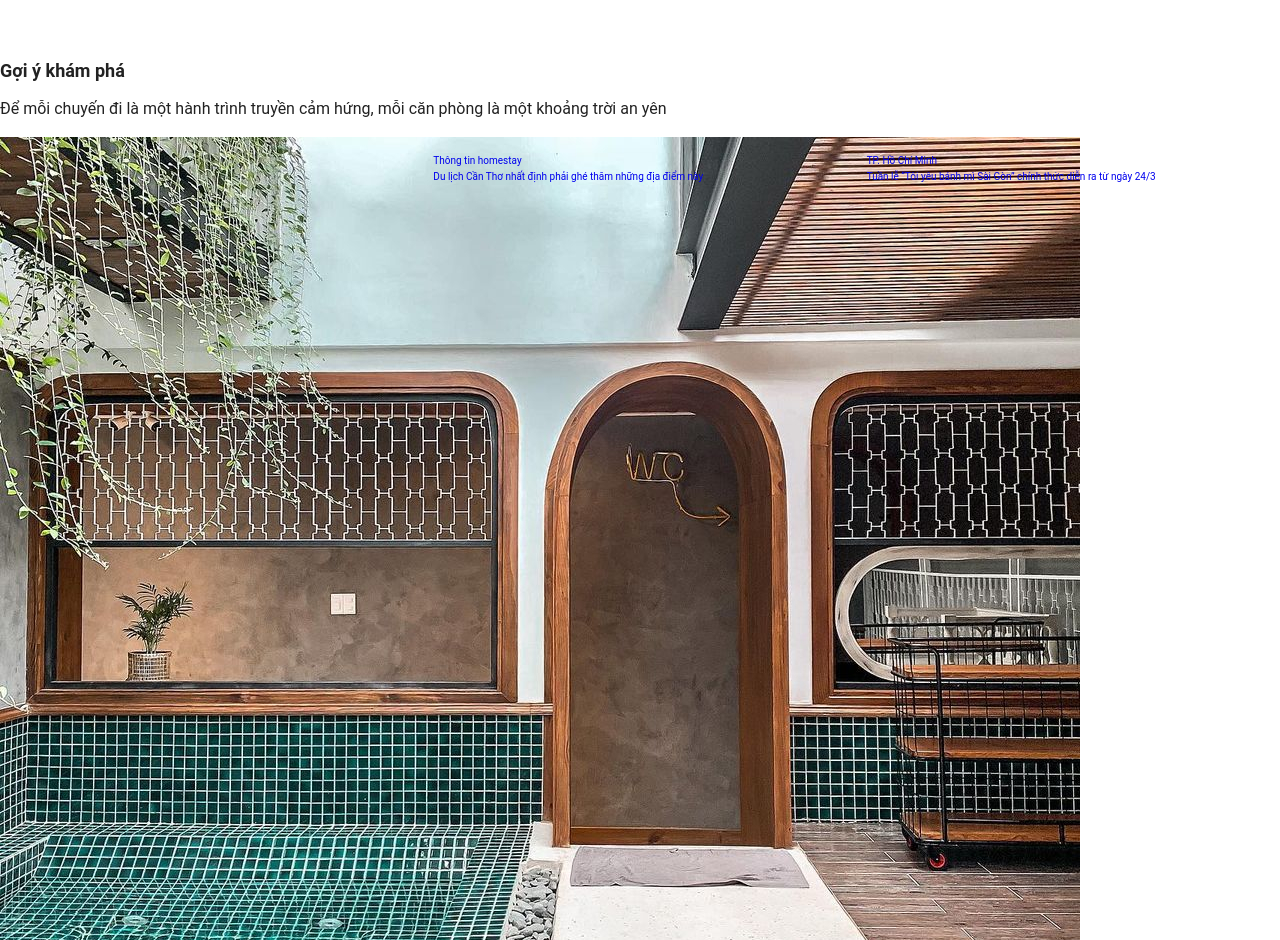
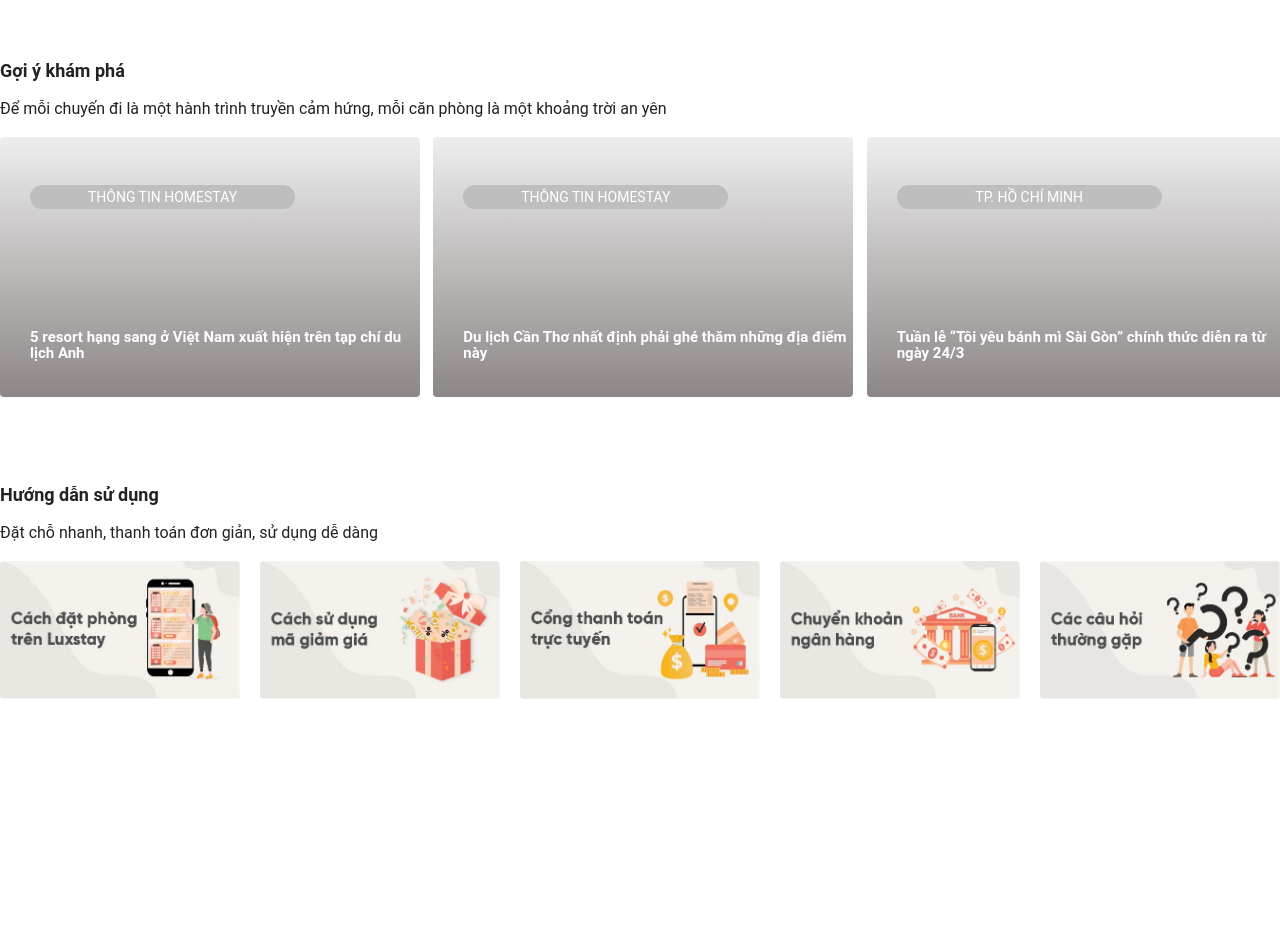
Before and after one commit to xhoang0509/Luxstay-web, a plain HTML site: page index.html in a window 1280 px wide. Shown: the part 1860-2800 px from the top of the page. After the commit the page ends 2564 px from the top, so only its background shows below. Drawn offline with Linux system fonts and the light colour scheme.

Commit message:
container use

```diff
--- a/assets/style/base.css
+++ b/assets/style/base.css
@@ -78,8 +78,8 @@ html {
 
 @keyframes translateX {
     from {
-        opacity: 0.4;
-        transform: translateX(30%);
+        opacity: 0;
+        transform: translateX(70%);
     }
     to {
         opacity: 1;
@@ -89,8 +89,8 @@ html {
 
 @keyframes translateY {
     from {
-        opacity: 0.4;
-        transform: translateX(-30%);
+        opacity: 0;
+        transform: translateX(-70%);
     }
     to {
         opacity: 1;
--- a/assets/style/main.css
+++ b/assets/style/main.css
@@ -476,12 +476,18 @@
     display: block;
     position: relative;
     text-decoration: none;
+    overflow: hidden;
 }
 
 .container__place-item-img {
     width: 244px;
     height: 305px;
     border-radius: 4px;
+    transition: transform 0.2s;
+}
+
+.container__place-item-img:hover {
+    transform: scale(1.1);
 }
 
 .container__place-item-text {
@@ -542,7 +548,8 @@
 }
 
 .container__endow-item {
-    text-decoration: none;
+    display: block;
+    overflow: hidden;
 }
 
 .container__endow-item-img {
@@ -550,6 +557,7 @@
     height: 100%;
     border-radius: 10px;
 }
+
 
 /* Container recommend*/
 .container__recommend {
@@ -573,12 +581,18 @@
     text-decoration: none;
     display: flex;
     flex-direction: column;
+    overflow: hidden;
 }
 
 .container__recommend-img {
     width: 100%;
     height: 100%;
     border-radius: 4px;
+}
+
+.container__recommend-img:hover {
+    transform: scale(1.05);
+    transition: transform 0.2s;
 }
 
 .container__recommend-sub-img {
@@ -620,18 +634,70 @@
 .container__discovery-item {
     text-decoration: none;
     display: block;
-    width: 400px;
-    height: 290px;
+    width: 420px;
+    height: 260px;
+    background-image: linear-gradient(#EEEEEE, #8d8686);
+    border-radius: 4px;
+    position: relative;
 }
 
 .container__discovery-img {
-    background-size: cover;
+
+}
+
+.container__discovery-post {
+    position: absolute;
+    bottom: 36px;
+    left: 30px;
 }
 
 .container__discovery-post-header {
+    color: var(--white-color);
+    font-size: 1.4rem;
+    text-transform: uppercase;
+    padding: 4px 8px;
+    background-color: #BEBEBE;
+    border-radius: 40px;
+    text-align: center;
+    width: 265px;
+    margin-bottom: 120px;
+}
 
+.container__discovery-post-header:hover {
+    animation: fadeIn ease-in 2s;
+    background-color: #5F5F5F;
 }
 
 .container__discovery-post-title {
+    color: var(--white-color);
+    font-size: 1.5rem;
+    font-weight: bold;
+}
 
+/* Container use */
+.container__use {
+    margin-top: 90px;
 }
+
+.container__use-title {
+    font-size: 1.8rem;
+    color: var(--text-color);
+    font-weight: 600;
+}
+
+.container__use-text {
+    margin-top: 22px;
+    font-size: 1.6rem;
+    color: var(--text-color);
+    margin-bottom: 20px;
+}
+
+.container__use-item {
+    text-decoration: none;
+}
+
+.container__use-img {
+    width: 100%;
+    height: 100%;
+    border-radius: 4px;
+}
--- a/index.html
+++ b/index.html
@@ -246,11 +246,10 @@
                 <div class="container__discovery">
                     <div class="container__discovery-title">Gợi ý khám phá</div>
                     <div class="container__discovery-text">Để mỗi chuyến đi là một hành trình truyền cảm hứng, mỗi căn phòng là một khoảng trời an yên</div>
-                </div>
                     <div class="grid__row">
                         <div class="grid__column-3">
                             <a href="#" class="container__discovery-item">
-                            <img src="./assets/image/discovery1.jpg" alt="" class="container__discovery-img">
+                                <img src="#" alt="" class="container__discovery-img">
                                 <div class="container__discovery-post">
                                     <div class="container__discovery-post-header">Thông tin homestay</div>
                                     <div class="container__discovery-post-title">5 resort hạng sang ở Việt Nam xuất hiện trên tạp chí du lịch Anh</div>
@@ -268,12 +267,44 @@
                         </div>
                         <div class="grid__column-3">
                             <a href="#" class="container__discovery-item">
-                            <img src="" alt="" class="container__discovery-img">
+                                <img src="#" alt="" class="container__discovery-img">
                                 <div class="container__discovery-post">
                                     <div class="container__discovery-post-header">TP. Hồ Chí Minh</div>
                                     <div class="container__discovery-post-title">Tuần lễ “Tôi yêu bánh mì Sài Gòn” chính thức diễn ra từ ngày 24/3</div>
                                 </div>
                             </a>
+                        </div>
+                    </div>
+                </div>
+                <div class="container__use">
+                    <div class="container__use-title">Hướng dẫn sử dụng</div>
+                    <div class="container__use-text">Đặt chỗ nhanh, thanh toán đơn giản, sử dụng dễ dàng</div>
+                    <div class="grid__row">
+                        <div class="grid__column-5">
+                            <a href="#" class="container__use-item">
+                                <img src="./assets/image/using1.jpg" alt="" class="container__use-img">
+                            </a>
+                        </div>
+                        <div class="grid__column-5">
+                            <a href="#" class="container__use-item">
+                                <img src="./assets/image/using2.jpg" alt="" class="container__use-img">
+                            </a>
+                        </div>
+                        <div class="grid__column-5">
+                            <a href="#" class="container__use-item">
+                                <img src="./assets/image/using3.jpg" alt="" class="container__use-img">
+                            </a>
+                        </div>
+                        <div class="grid__column-5">
+                            <a href="#" class="container__use-item">
+                                <img src="./assets/image/using4.jpg" alt="" class="container__use-img">
+                            </a>
+                        </div>
+                        <div class="grid__column-5">
+                            <a href="#" class="container__use-item">
+                                <img src="./assets/image/using5.jpg" alt="" class="container__use-img">
+                            </a>
+                        </div>
                     </div>
                 </div>
             </div>
```
Also changed, not shown: assets/image/using1.jpg (added), assets/image/using2.jpg (added), assets/image/using3.jpg (added), assets/image/using4.jpg (added), assets/image/using5.jpg (added). Lines whose indentation alone changed are shown as unchanged.
